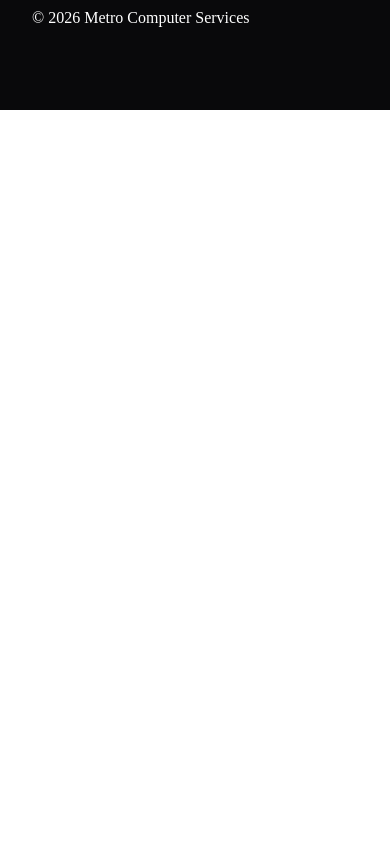
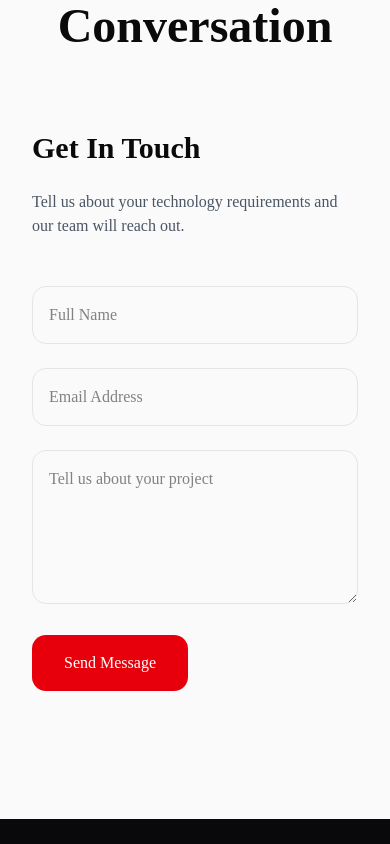
Before and after one commit to AmbeMajavu/metro-redesign-2026, a Next.js app: page / in a window 390 px wide. Shown: the part 4980-5824 px from the top of the page. Before the commit the page ends 5090 px from the top, so only its background shows below. Built offline with nearby package versions, Linux system fonts and the light colour scheme.

Commit message:
add contact section and navigation

```diff
--- a/app/page.tsx
+++ b/app/page.tsx
@@ -5,6 +5,7 @@ import Stats from "../components/Stats";
 import Footer from "../components/Footer";
 import About from "../components/About";
 import CTA from "../components/CTA";
+import Contact from "../components/Contact";
 
 export default function Home() {
   return (
@@ -22,6 +23,8 @@ export default function Home() {
 
       <CTA />
 
+      <Contact />
+
       <Footer />
 
     </main>
--- a/components/About.tsx
+++ b/components/About.tsx
@@ -1,6 +1,6 @@
 export default function About() {
   return (
-    <section className="py-32 bg-zinc-100">
+    <section id="about" className="py-32 bg-zinc-100">
 
       <div
         className="
--- /dev/null
+++ b/components/Contact.tsx
@@ -0,0 +1,97 @@
+export default function Contact() {
+  return (
+    <section id="contact" className="py-32 bg-zinc-50">
+
+      <div className="max-w-7xl mx-auto px-8">
+
+        <div className="text-center">
+
+          <p className="text-red-600 font-semibold">
+            CONTACT US
+          </p>
+
+          <h2 className="text-5xl font-bold mt-4">
+            Let’s Start The Conversation
+          </h2>
+
+        </div>
+
+        <div
+          className="
+          grid
+          md:grid-cols-2
+          gap-12
+          mt-20
+          "
+        >
+
+          <div>
+
+            <h3 className="text-3xl font-bold">
+              Get In Touch
+            </h3>
+
+            <p className="mt-6 text-gray-600">
+
+              Tell us about your
+              technology requirements
+              and our team will reach out.
+
+            </p>
+
+          </div>
+
+          <form className="space-y-6">
+
+            <input
+              placeholder="Full Name"
+              className="
+              w-full
+              p-4
+              rounded-xl
+              border
+              "
+            />
+
+            <input
+              placeholder="Email Address"
+              className="
+              w-full
+              p-4
+              rounded-xl
+              border
+              "
+            />
+
+            <textarea
+              rows={5}
+              placeholder="Tell us about your project"
+              className="
+              w-full
+              p-4
+              rounded-xl
+              border
+              "
+            />
+
+            <button
+              className="
+              bg-red-600
+              text-white
+              px-8
+              py-4
+              rounded-xl
+              "
+            >
+              Send Message
+            </button>
+
+          </form>
+
+        </div>
+
+      </div>
+
+    </section>
+  );
+}
--- a/components/Navbar.tsx
+++ b/components/Navbar.tsx
@@ -28,11 +28,11 @@ export default function Navbar() {
           "
         >
 
-          <a href="#">Services</a>
+          <a href="#services">Services</a>
 
-          <a href="#">Solutions</a>
+          <a href="#about">About</a>
 
-          <a href="#">Contact</a>
+          <a href="#contact">Contact</a>
 
           <button
             className="
--- a/components/Services.tsx
+++ b/components/Services.tsx
@@ -10,7 +10,7 @@ import { services } from "../data/services";
 export default function Services() {
   return (
     <FadeIn>
-    <section className="bg-zinc-50 py-32">
+    <section id="services" className="bg-zinc-50 py-32">
 
       <div className="
               border
```
